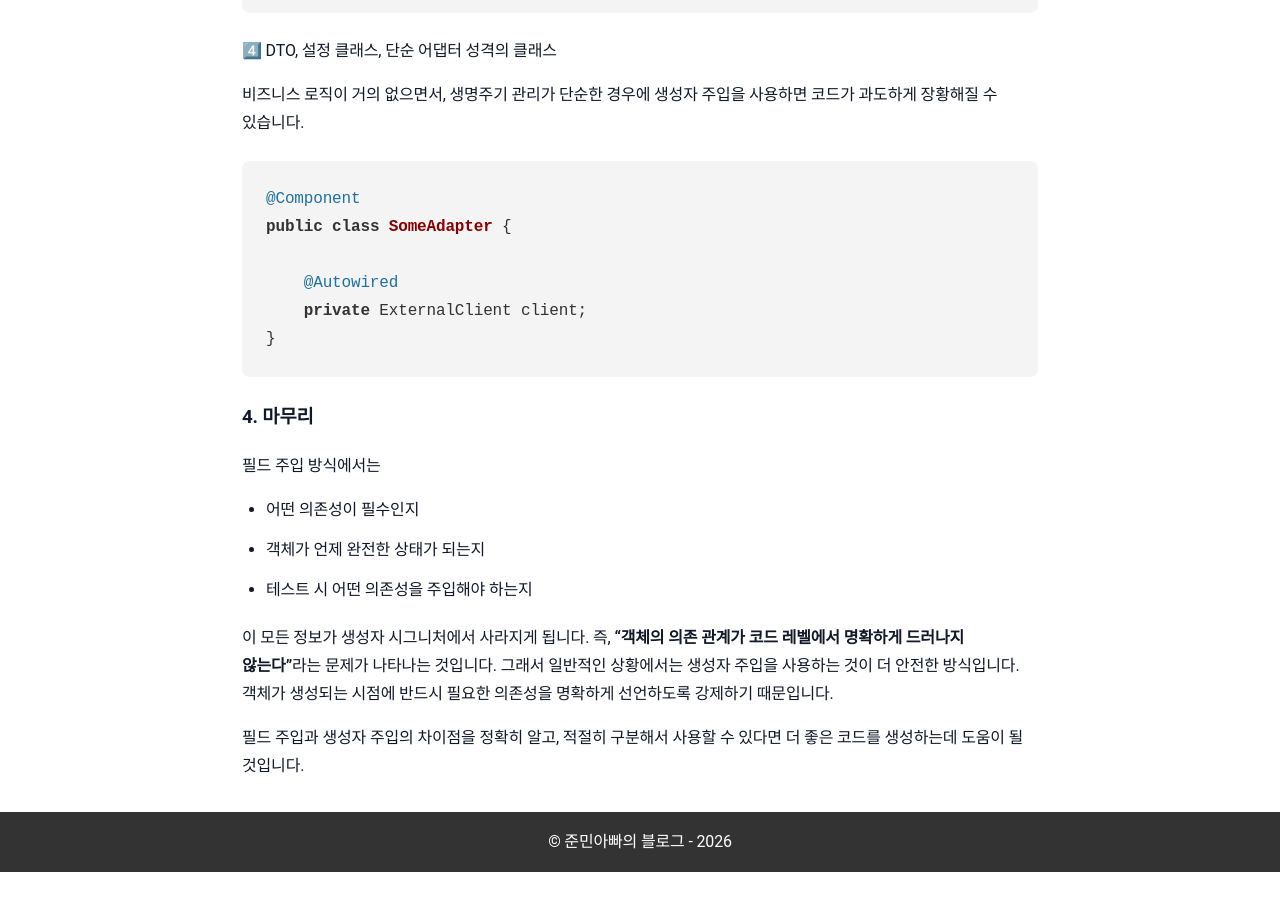
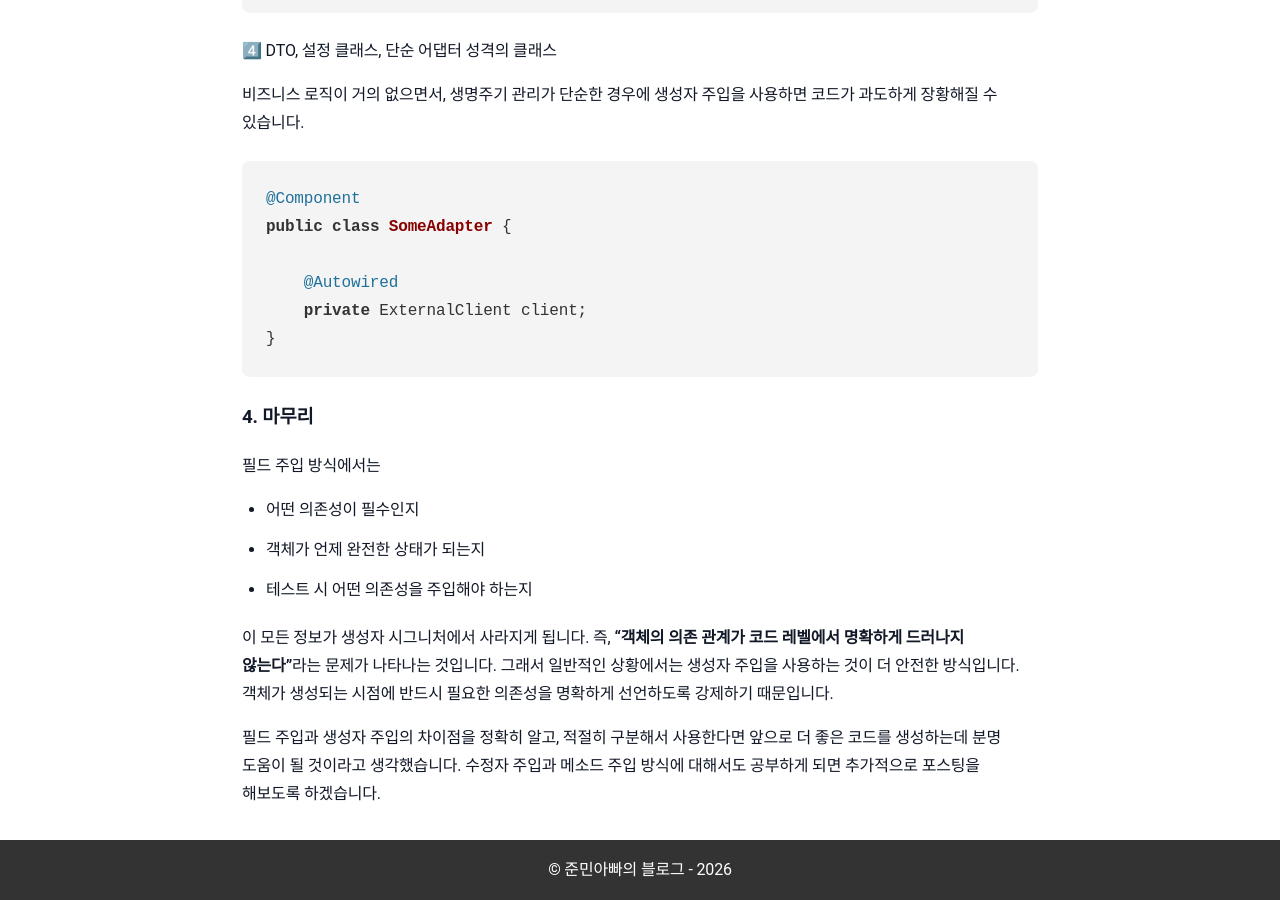
Before and after one commit to sanghoon-lee/sanghoon-lee.github.io, a Jekyll site: the page built from _posts/2026-01-12-DependencyInjection.md, in a window 1280 px wide and 900 px high, scrolled down 5980 px. Built offline with Jekyll 4.4.1, drawn with Linux system fonts in a browser that asks for light colours; nearby versions of some CDN libraries; comment, search, counter and statistics services are not loaded; before the commit the page ends 6852 px from its top, so only the background shows below that.

Commit message:
포스팅 내용 마무리 수정

```diff
--- a/_posts/2026-01-12-DependencyInjection.md
+++ b/_posts/2026-01-12-DependencyInjection.md
@@ -202,4 +202,4 @@ public class SomeAdapter {
 
 이 모든 정보가 생성자 시그니처에서 사라지게 됩니다. 즉, **“객체의 의존 관계가 코드 레벨에서 명확하게 드러나지 않는다”**라는 문제가 나타나는 것입니다. 그래서 일반적인 상황에서는 생성자 주입을 사용하는 것이 더 안전한 방식입니다. 객체가 생성되는 시점에 반드시 필요한 의존성을 명확하게 선언하도록 강제하기 때문입니다.
 
-필드 주입과 생성자 주입의 차이점을 정확히 알고, 적절히 구분해서 사용할 수 있다면 더 좋은 코드를 생성하는데 도움이 될 것입니다.
+필드 주입과 생성자 주입의 차이점을 정확히 알고, 적절히 구분해서 사용한다면 앞으로 더 좋은 코드를 생성하는데 분명 도움이 될 것이라고 생각했습니다. 수정자 주입과 메소드 주입 방식에 대해서도 공부하게 되면 추가적으로 포스팅을 해보도록 하겠습니다.
```
